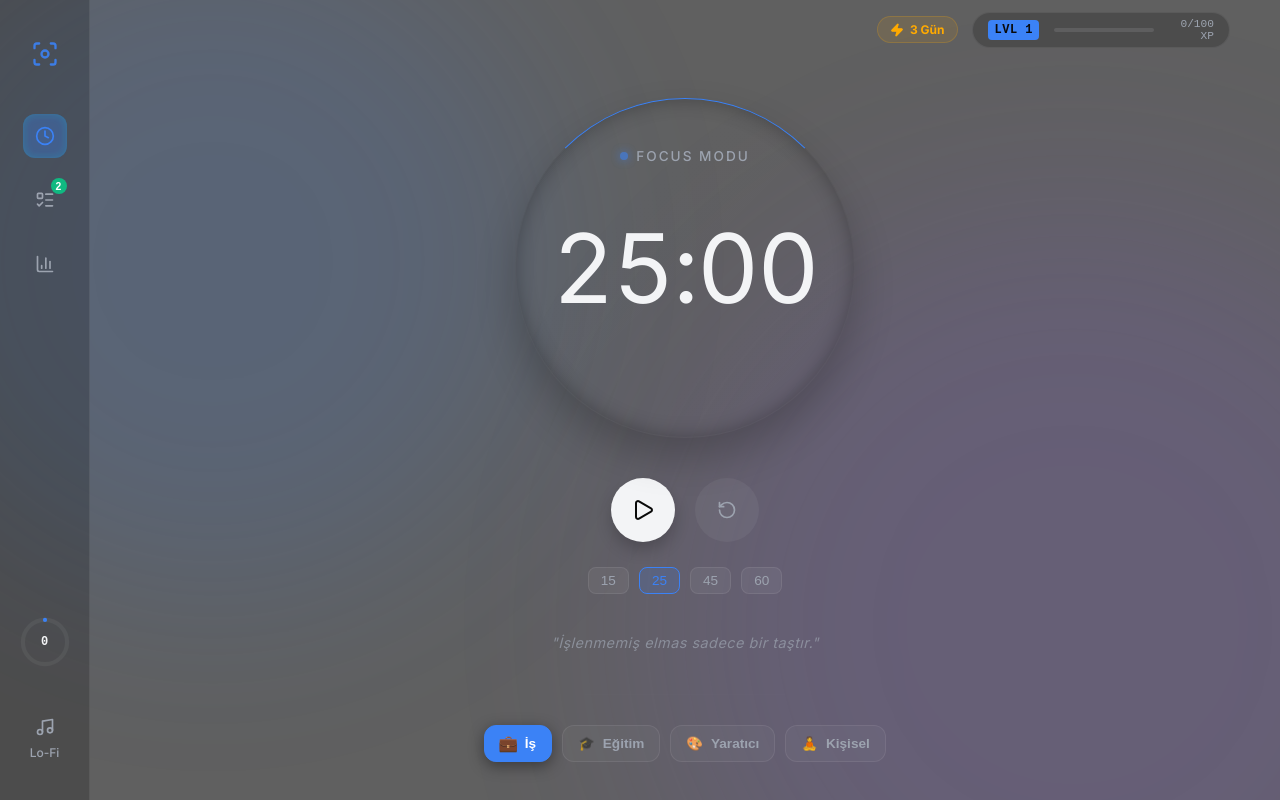
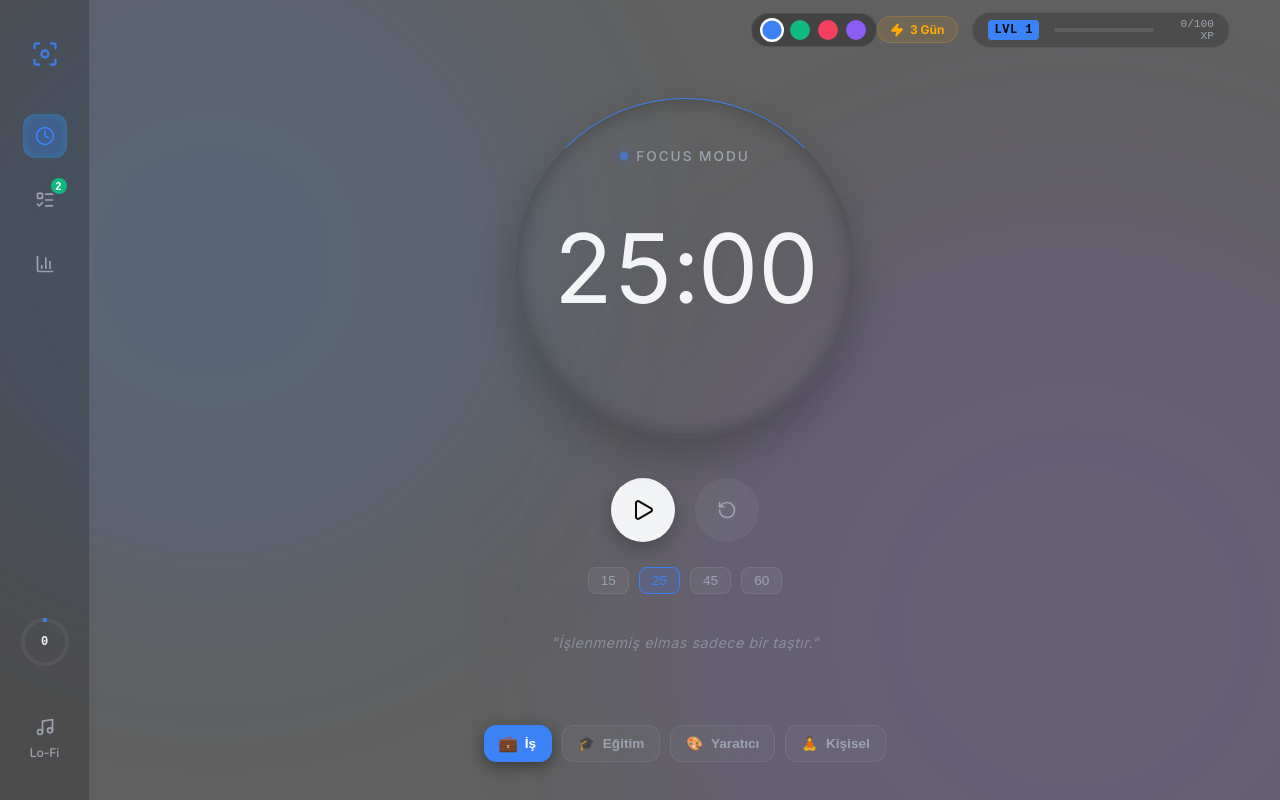
Before and after one commit to unitybtw/focus-zen, a React (Vite) app: page / in a window 1280 px wide. Built offline with nearby package versions, Linux system fonts and the light colour scheme.

Commit message:
feat: Commit #1 - Implement Theme Excellence System with 4 professional palettes

```diff
--- a/src/App.jsx
+++ b/src/App.jsx
@@ -45,6 +45,7 @@ function App() {
   ];
 
   // Main Application State
+  const [theme, setTheme] = useState('midnight'); // midnight, forest, ember, lavender
   const [sessionTag, setSessionTag] = useState('İş'); // İş, Eğitim, Yaratıcı, Kişisel
   const [focusHistory, setFocusHistory] = useState([]);
 
@@ -65,14 +66,16 @@ function App() {
       setTotalPomodoros(data.totalPomodoros || 0);
       setTasksCompleted(data.tasksCompleted || 0);
       setFocusHistory(data.focusHistory || []);
+      setTheme(data.theme || 'midnight');
     }
   }, []);
 
   // Persistence: Save on change
   useEffect(() => {
-    const data = { level, xp, totalPomodoros, tasksCompleted, focusHistory };
+    const data = { level, xp, totalPomodoros, tasksCompleted, focusHistory, theme };
     localStorage.setItem('focusZen_progress', JSON.stringify(data));
-  }, [level, xp, totalPomodoros, tasksCompleted, focusHistory]);
+    document.documentElement.setAttribute('data-theme', theme);
+  }, [level, xp, totalPomodoros, tasksCompleted, focusHistory, theme]);
 
   // Background Noise State (White Noise Synth)
   const [noisePlaying, setNoisePlaying] = useState(false);
@@ -443,6 +446,23 @@ function App() {
           <header className="header no-drag">
             <div className="header-spacers"></div>
 
+            <div className="theme-selector-bar">
+              {[
+                { id: 'midnight', color: '#3b82f6' },
+                { id: 'forest', color: '#10b981' },
+                { id: 'ember', color: '#f43f5e' },
+                { id: 'lavender', color: '#8b5cf6' }
+              ].map(t => (
+                <div
+                  key={t.id}
+                  className={`theme-bubble ${theme === t.id ? 'active' : ''}`}
+                  style={{ background: t.color }}
+                  onClick={() => setTheme(t.id)}
+                  title={`${t.id.charAt(0).toUpperCase() + t.id.slice(1)} Teması`}
+                />
+              ))}
+            </div>
+
             <div className="streak-badge" title="Günlük Odak Serisi">
               <Zap size={14} fill="currentColor" />
               <span>3 Gün</span>
--- a/src/index.css
+++ b/src/index.css
@@ -2,9 +2,16 @@
   --bg-core: #0a0a0a;
   --bg-gradient-1: #141414;
   --bg-gradient-2: #0d0d0d;
-  --accent-cyan: #3b82f6; /* Modern Blue instead of aggressive neon */
-  --accent-cyan-dim: rgba(59, 130, 246, 0.15);
-  --accent-magenta: #10b981; /* Green for completion */
+
+  /* Default: Midnight */
+  --accent-primary: #3b82f6;
+  --accent-primary-dim: rgba(59, 130, 246, 0.15);
+  --accent-secondary: #10b981;
+
+  --accent-cyan: var(--accent-primary);
+  --accent-cyan-dim: var(--accent-primary-dim);
+  --accent-magenta: var(--accent-secondary);
+
   --text-primary: #f3f4f6;
   --text-muted: #9ca3af;
 
@@ -17,6 +24,24 @@
   --font-sans: 'Inter', system-ui, -apple-system, sans-serif;
   -webkit-font-smoothing: antialiased;
   -moz-osx-font-smoothing: grayscale;
+}
+
+[data-theme='forest'] {
+  --accent-primary: #10b981;
+  --accent-primary-dim: rgba(16, 185, 129, 0.15);
+  --accent-secondary: #f59e0b;
+}
+
+[data-theme='ember'] {
+  --accent-primary: #f43f5e;
+  --accent-primary-dim: rgba(244, 63, 94, 0.15);
+  --accent-secondary: #fbbf24;
+}
+
+[data-theme='lavender'] {
+  --accent-primary: #8b5cf6;
+  --accent-primary-dim: rgba(139, 92, 246, 0.15);
+  --accent-secondary: #ec4899;
 }
 
 * {
@@ -230,7 +255,16 @@ body {
 @keyframes fadeIn { from { opacity: 0; } to { opacity: 1; } }
 @keyframes slideUp { from { opacity: 0; transform: translateY(40px) scale(0.95); filter: blur(15px); } to { opacity: 1; transform: translateY(0) scale(1); filter: blur(0); } }
 
-/* Session Tag Selector */
+/* Theme Switcher Overlay */
+.theme-bubble {
+  width: 20px; height: 20px; border-radius: 50%; cursor: pointer;
+  border: 2px solid transparent; transition: 0.3s;
+}
+.theme-bubble.active { border-color: white; transform: scale(1.2); }
+.theme-selector-bar {
+  display: flex; gap: 8px; background: rgba(0,0,0,0.3);
+  padding: 6px 10px; border-radius: 20px; border: 1px solid var(--glass-border);
+}
 .tag-selector {
   display: flex; gap: 10px; flex-wrap: wrap; justify-content: center;
   margin-top: 10px; width: 100%; max-width: 450px;
```
